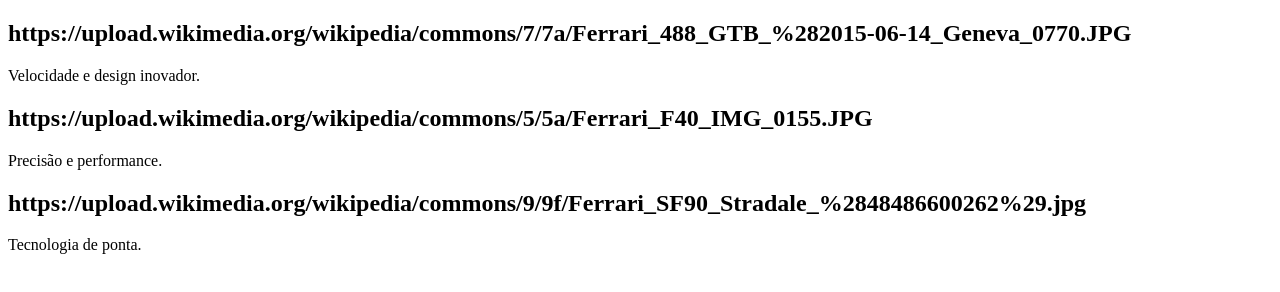
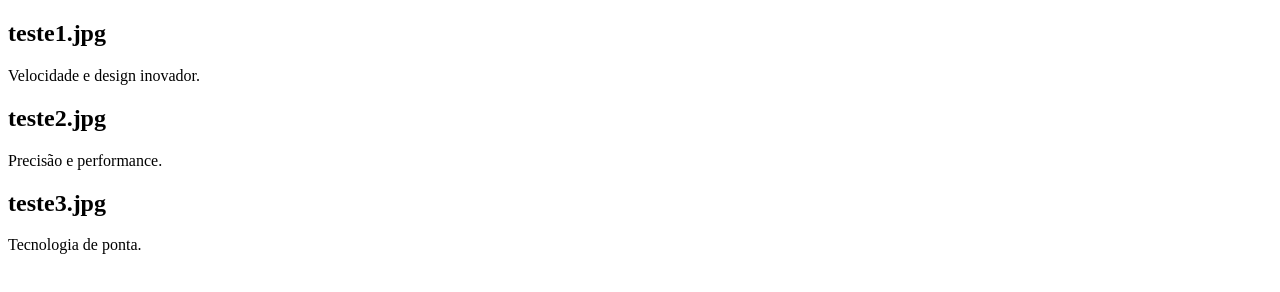
Before and after one commit to cuccolotto/site-2, a plain HTML site: page index.html in a window 1280 px wide. Drawn offline with Linux system fonts and the light colour scheme.

Commit message:
Update index.html

```diff
--- a/index.html
+++ b/index.html
@@ -10,19 +10,19 @@
     <div class="container">
         <!-- Seção 1 -->
         <section class="secao secao1">
-            <h1>https://upload.wikimedia.org/wikipedia/commons/7/7a/Ferrari_488_GTB_%282015-06-14_Geneva_0770.JPG</h1>
+            <h1>teste1.jpg</h1>
             <p>Velocidade e design inovador.</p>
         </section>
 
         <!-- Seção 2 -->
         <section class="secao secao2">
-            <h1>https://upload.wikimedia.org/wikipedia/commons/5/5a/Ferrari_F40_IMG_0155.JPG</h1>
+            <h1>teste2.jpg</h1>
             <p>Precisão e performance.</p>
         </section>
 
         <!-- Seção 3 -->
         <section class="secao secao3">
-            <h1>https://upload.wikimedia.org/wikipedia/commons/9/9f/Ferrari_SF90_Stradale_%2848486600262%29.jpg</h1>
+            <h1>teste3.jpg</h1>
             <p>Tecnologia de ponta.</p>
         </section>
     </div>
```
